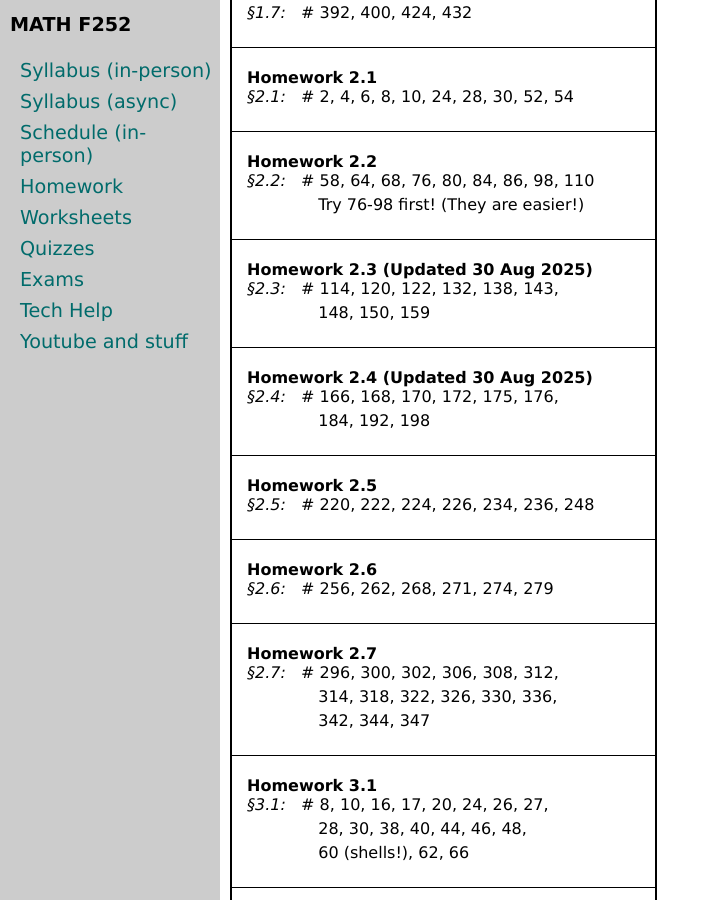
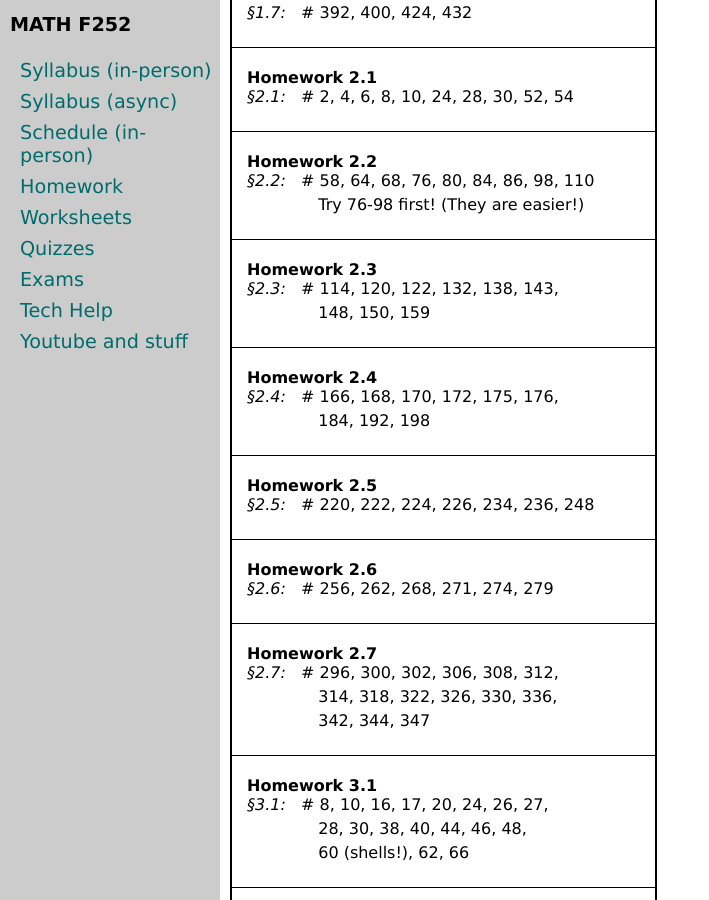
Before and after one commit to uaf-math/calc2, a Jekyll site: the page built from homework.md, in a window 1280 px wide and 900 px high, scrolled down 764 px. Shown: the whole window, without its empty margins (0-709 px from the left). Built offline with Jekyll 4.4.1, drawn with Linux system fonts in a browser that asks for light colours.

Commit message:
remove ref to fall 2025

```diff
--- a/_data/homework.yml
+++ b/_data/homework.yml
@@ -23,12 +23,12 @@ homework:
   - section: 2.2
     problems: 58, 64, 68, 76, 80, 84, 86, 98, 110
     cont: Try 76-98 first! (They are easier!)
-- name: Homework 2.3 (Updated 30 Aug 2025)
+- name: Homework 2.3
   sections:
   - section: 2.3
     problems: 114, 120, 122, 132, 138, 143,
     cont: 148, 150, 159
-- name: Homework 2.4 (Updated 30 Aug 2025)
+- name: Homework 2.4
   sections:
   - section: 2.4
     problems: 166, 168, 170, 172, 175, 176,
```
